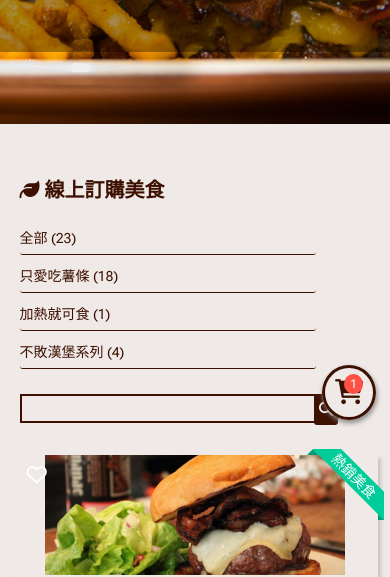
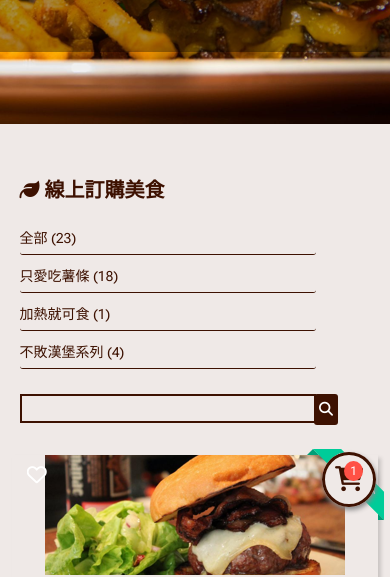
Before and after one commit to jason81508/HEXPROJECT-RWD, a plain HTML site: page order_cart.html in a window 390 px wide. Shown: the part 296-873 px from the top of the page. Drawn offline with nearby package versions, Linux system fonts and the light colour scheme.

Commit message:
Update style.css

```diff
--- a/css/style.css
+++ b/css/style.css
@@ -979,6 +979,7 @@ body {
     }
     .order-cart .order-list .list-title .list-buy {
         position: fixed;
+        bottom: 50px;
         right: -10px;
         z-index: 100;
     }
```
